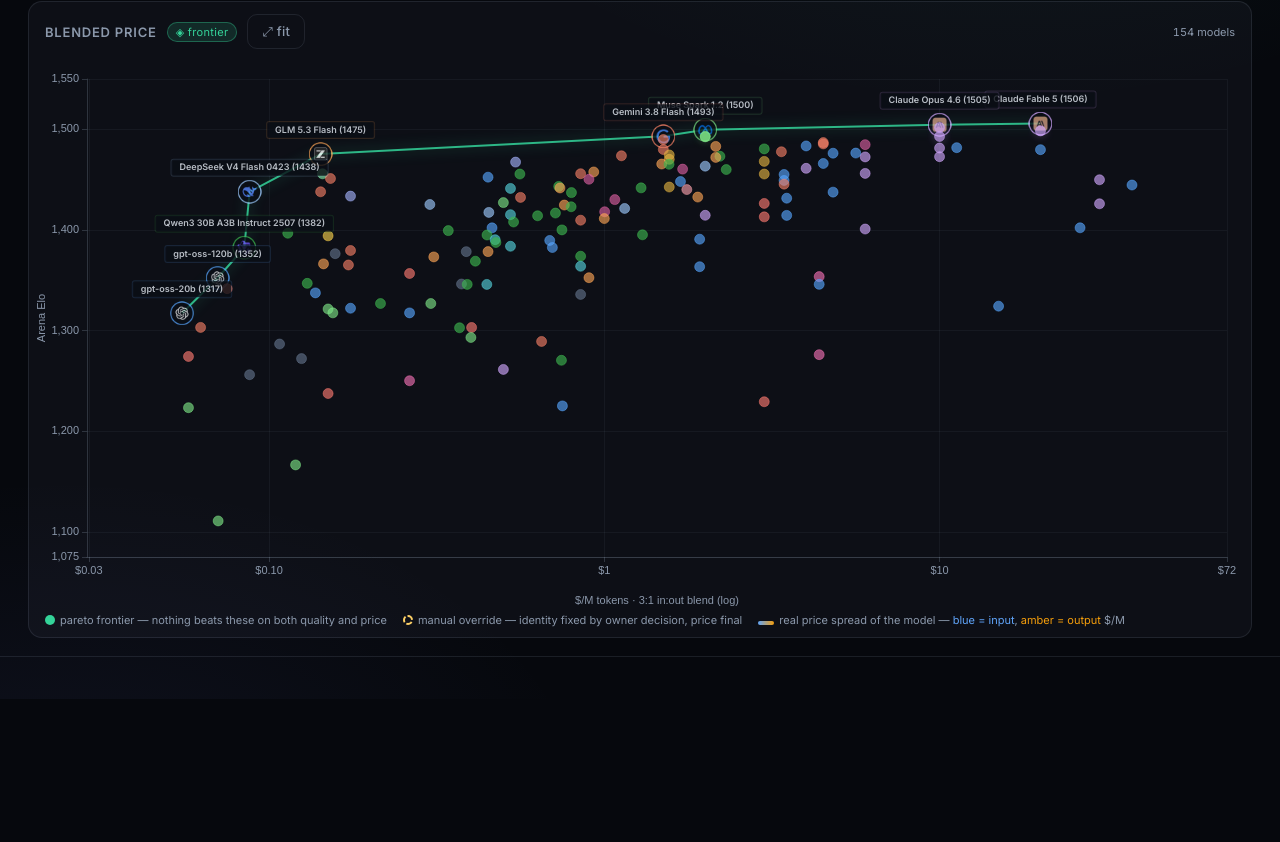
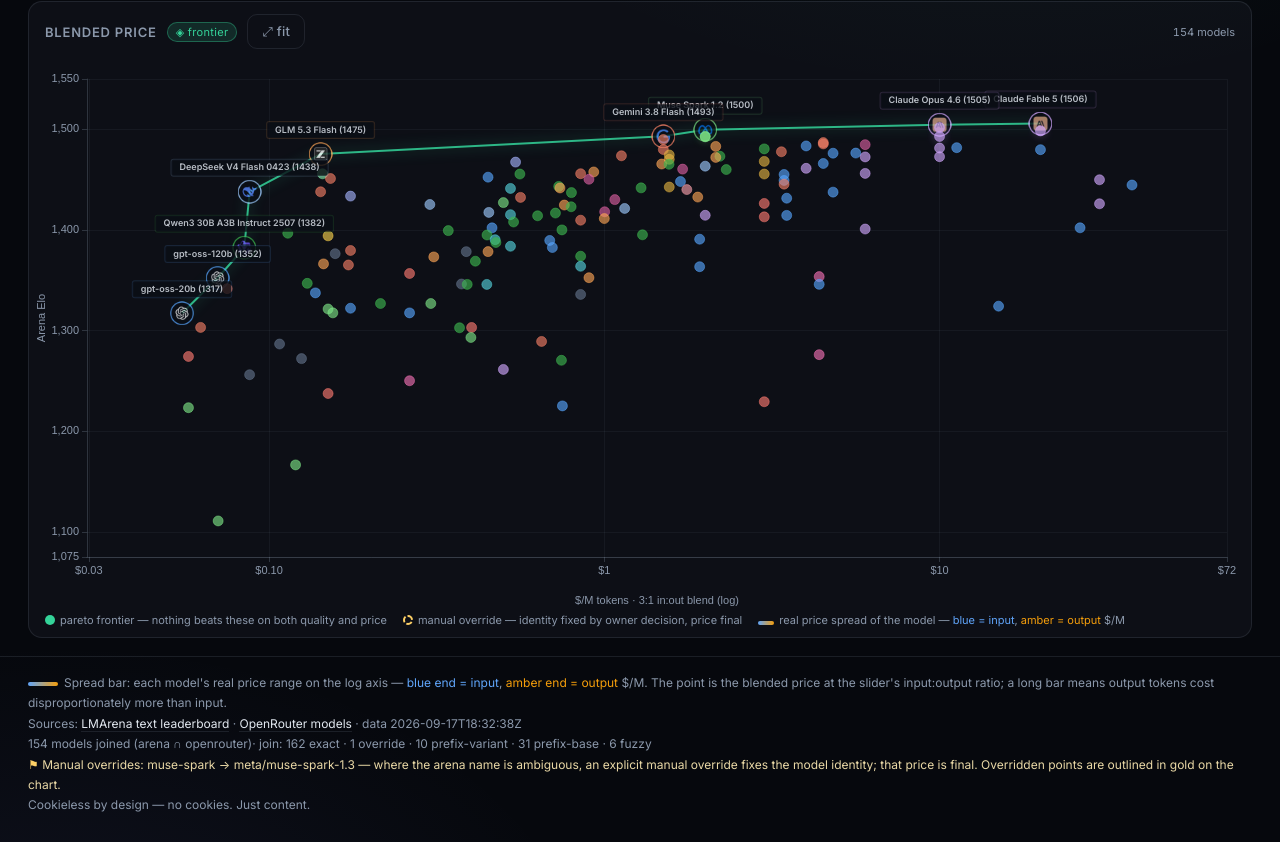
Before and after one commit to KaidevLabs/llm-pareto, a Svelte app: page / in a window 1280 px wide. Shown: the part 220-1062 px from the top of the page. Before the commit the page ends 919 px from the top, so only its background shows below. Built offline with nearby package versions, Linux system fonts and the light colour scheme.

Commit message:
chart: drawer + provider table in svelte

```diff
--- a/src/App.svelte
+++ b/src/App.svelte
@@ -17,6 +17,7 @@
   import SearchBox from "./components/SearchBox.svelte";
   import OfPanel from "./components/OfPanel.svelte";
   import Details from "./components/Details.svelte";
+  import Footer from "./components/Footer.svelte";
   let echartsFatal = $state(false);
 
   async function bootOnce() {
@@ -163,7 +164,7 @@
   {/if}
 </main>
 
-<footer id="footer"></footer>
+<Footer />
 
 <style>
   header {
--- /dev/null
+++ b/src/components/Footer.svelte
@@ -0,0 +1,90 @@
+<script lang="ts">
+  // The footer (live renderFooter): spread-bar explainer, sources, join
+  // stats, manual-override disclaimer, cookieless note. Same content, same
+  // DOM shape — Svelte's {...} escapes what the vanilla version built as
+  // strings.
+  import { data } from "../lib/data.svelte";
+
+  const join = $derived(data.meta?.join ?? null);
+  const methods = $derived(
+    join?.by_method
+      ? Object.keys(join.by_method)
+          .map((k) => join.by_method[k] + " " + k)
+          .join(" · ")
+      : ""
+  );
+  const ov = $derived(join?.overrides_applied ?? []);
+</script>
+
+<footer id="footer">
+  <div id="legend-spread">
+    <span class="swatch"></span>Spread bar: each model's real price range on
+    the log axis — <span class="ink">blue end = input</span>,
+    <span class="outk">amber end = output</span> $/M. The point is the
+    blended price at the slider's input:output ratio; a long bar means
+    output tokens cost disproportionately more than input.
+  </div>
+  <div class="sources">
+    Sources:
+    <a href="https://lmarena.ai/leaderboard/text" target="_blank" rel="noopener">LMArena text leaderboard</a>
+    ·
+    <a href="https://openrouter.ai/models" target="_blank" rel="noopener">OpenRouter models</a>
+    · data {data.meta?.fetched_at || "unknown"}
+  </div>
+  <div class="joinline">
+    {#if join}{join.combined} models joined (arena ∩ openrouter){#if methods} · join: {methods}{/if}{/if}
+  </div>
+  {#if ov.length}
+    <div class="ov">
+      <span class="diamond">⚑</span> Manual overrides:
+      {ov.map((o) => o.arena + " → " + o.openrouter_id).join(", ")} — where
+      the arena name is ambiguous, an explicit manual override fixes the
+      model identity; that price is final. Overridden points are outlined
+      in gold on the chart.
+    </div>
+  {/if}
+  <div class="cookieless">Cookieless by design — no cookies. Just content.</div>
+</footer>
+
+<style>
+  footer {
+    margin-top: 18px;
+    padding: 16px 28px 26px;
+    border-top: 1px solid var(--border);
+    color: var(--muted);
+    font-size: 12px;
+    line-height: 1.7;
+  }
+  footer a {
+    color: var(--text);
+    text-decoration: none;
+    border-bottom: 1px solid var(--border);
+  }
+  footer a:hover {
+    border-bottom-color: var(--accent);
+  }
+  footer :global(.diamond) {
+    color: var(--gold);
+  }
+  .swatch {
+    display: inline-block;
+    width: 30px;
+    height: 4px;
+    border-radius: 2px;
+    background: linear-gradient(90deg, #60a5fa, #f59e0b);
+    vertical-align: middle;
+    margin-right: 6px;
+  }
+  .ink {
+    color: #60a5fa;
+  }
+  .outk {
+    color: #f59e0b;
+  }
+  .ov {
+    color: #e9d8a6;
+  }
+  .ov .diamond {
+    color: var(--gold);
+  }
+</style>
```
